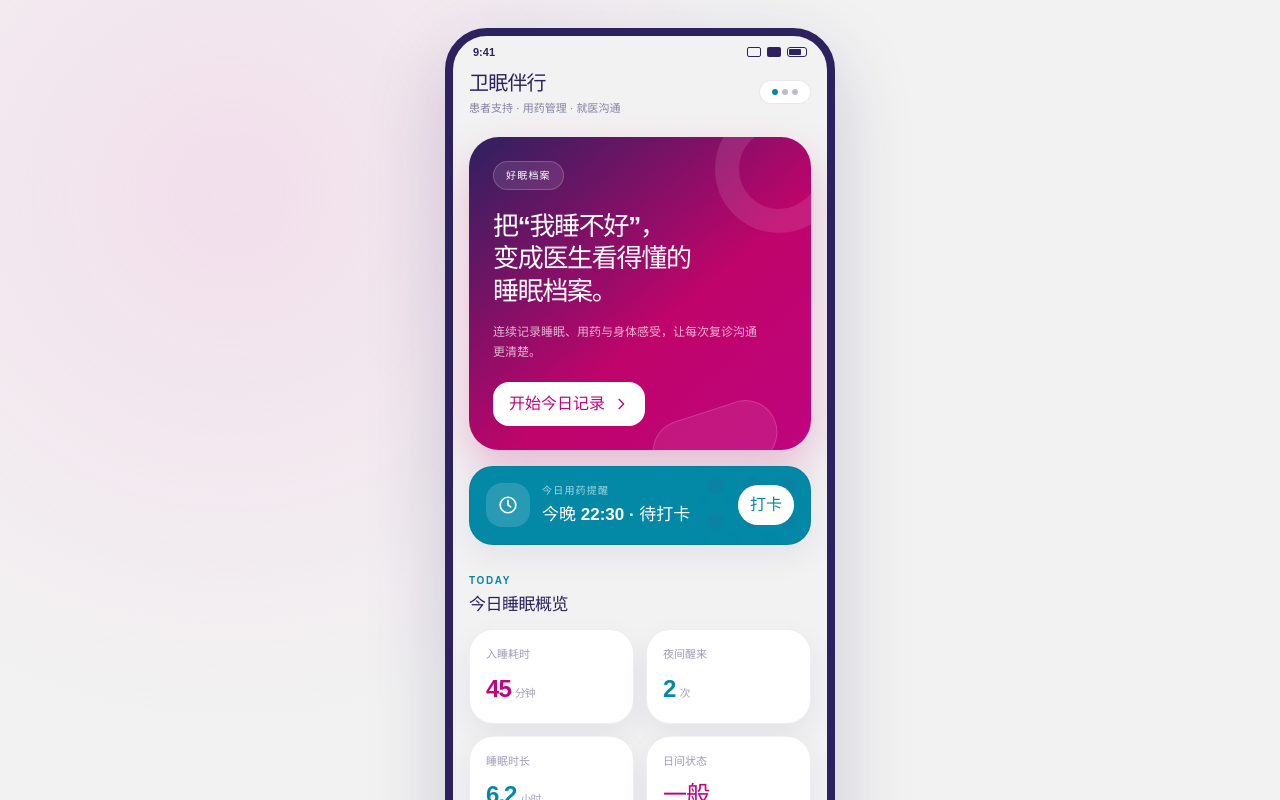
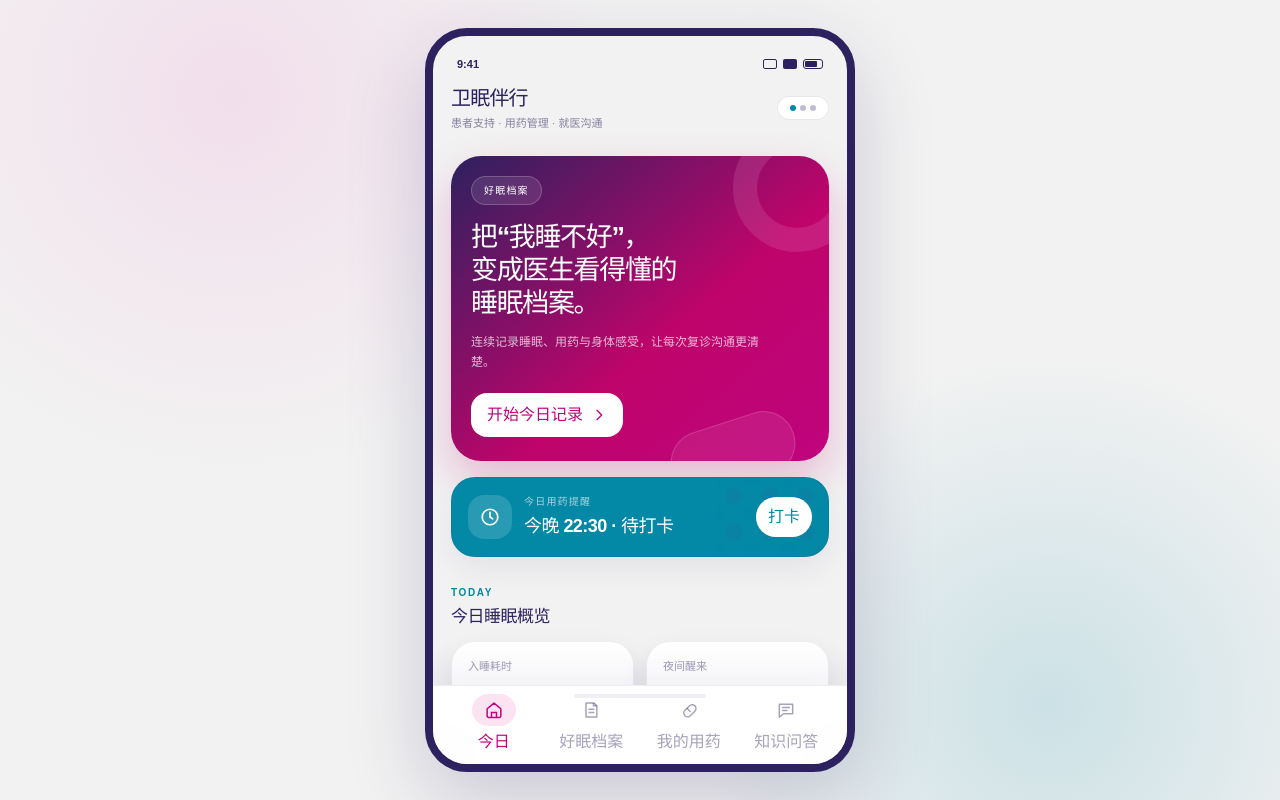
Before and after one commit to UfeLane/weimian, a React (Vite) app: page / in a window 1280 px wide. Shown: the top 800 px of the page. Built offline with nearby package versions, Linux system fonts and the light colour scheme.

Commit message:
Refine mobile shell and fixed bottom nav

```diff
--- a/index.html
+++ b/index.html
@@ -2,11 +2,15 @@
 <html lang="zh-CN">
   <head>
     <meta charset="UTF-8" />
-    <meta name="viewport" content="width=device-width, initial-scale=1.0" />
+    <meta
+      name="viewport"
+      content="width=device-width, initial-scale=1.0, viewport-fit=cover"
+    />
     <meta
       name="description"
       content="卫眠伴行 - 失眠人群用药管理与就医沟通支持计划"
     />
+    <meta name="theme-color" content="#F2F2F2" />
     <title>卫眠伴行</title>
   </head>
   <body>
--- a/src/App.jsx
+++ b/src/App.jsx
@@ -66,7 +66,7 @@ export default function App() {
   return (
     <div className="app-shell">
       <div className="phone">
-        {content}
+        <div className="phone-content">{content}</div>
         <BottomNav active={activeTab} onNavigate={navigate} />
         <Toast message={toast} />
       </div>
--- a/src/components/UI.jsx
+++ b/src/components/UI.jsx
@@ -8,7 +8,7 @@ import {
 
 export function StatusBar() {
   return (
-    <div className="flex h-8 items-center justify-between px-1 text-[11px] font-bold text-[#2D215F]">
+    <div className="flex h-8 items-center justify-between px-1.5 text-[11px] font-bold text-[#2D215F]">
       <span>9:41</span>
       <div className="flex items-center gap-1.5">
         <span className="h-2.5 w-3.5 rounded-[2px] border border-[#2D215F]" />
@@ -25,12 +25,12 @@ export function PageHeader({ title, subtitle, onBack, action }) {
   return (
     <>
       <StatusBar />
-      <header className="mb-5 flex min-h-12 items-center justify-between">
+      <header className="mb-5 flex min-h-14 items-center justify-between">
         <div className="flex min-w-0 items-center gap-2">
           {onBack ? (
             <button
               aria-label="返回"
-              className="pressable -ml-2 grid h-10 w-10 shrink-0 place-items-center rounded-full text-[#2D215F]"
+              className="pressable -ml-2 grid h-11 w-11 shrink-0 place-items-center rounded-full bg-white/68 text-[#2D215F] shadow-[0_6px_16px_rgba(45,33,95,0.06)]"
               onClick={onBack}
               type="button"
             >
@@ -42,7 +42,9 @@ export function PageHeader({ title, subtitle, onBack, action }) {
               {title}
             </h1>
             {subtitle ? (
-              <p className="mt-0.5 truncate text-[11px] text-[#2D215F]/55">{subtitle}</p>
+              <p className="mt-0.5 truncate text-[11px] leading-relaxed text-[#2D215F]/55">
+                {subtitle}
+              </p>
             ) : null}
           </div>
         </div>
@@ -96,7 +98,7 @@ export function Button({
 
   return (
     <button
-      className={`pressable inline-flex min-h-12 items-center justify-center gap-2 rounded-2xl px-5 text-sm font-bold ${styles[variant]} ${disabled ? "cursor-not-allowed opacity-50" : ""} ${className}`}
+      className={`pressable inline-flex min-h-[46px] items-center justify-center gap-2 rounded-[18px] px-5 text-sm font-bold ${styles[variant]} ${disabled ? "cursor-not-allowed opacity-50" : ""} ${className}`}
       disabled={disabled}
       onClick={onClick}
       type={type}
@@ -130,7 +132,7 @@ export function FormField({ label, hint, children }) {
 export function Input({ className = "", ...props }) {
   return (
     <input
-      className={`h-12 w-full rounded-2xl border border-[#2D215F]/10 bg-[#F2F2F2] px-4 text-sm font-semibold text-[#2D215F] outline-none transition focus:border-[#0388A6]/50 focus:bg-white ${className}`}
+      className={`h-[46px] w-full rounded-[18px] border border-[#2D215F]/10 bg-[#F2F2F2] px-4 text-sm font-semibold text-[#2D215F] outline-none transition focus:border-[#0388A6]/50 focus:bg-white ${className}`}
       {...props}
     />
   );
@@ -139,7 +141,7 @@ export function Input({ className = "", ...props }) {
 export function Chip({ active, children, onClick }) {
   return (
     <button
-      className={`pressable rounded-full border px-4 py-2.5 text-xs font-bold transition ${
+      className={`pressable min-h-[38px] rounded-full border px-4 py-2.5 text-xs font-bold transition ${
         active
           ? "border-[#BF047E] bg-[#BF047E] text-white"
           : "border-[#2D215F]/10 bg-white text-[#2D215F]/65"
@@ -161,7 +163,7 @@ export function BottomNav({ active, onNavigate }) {
   ];
 
   return (
-    <nav className="absolute bottom-0 left-0 right-0 z-30 border-t border-[#2D215F]/8 bg-white/95 px-3 pb-[max(10px,env(safe-area-inset-bottom))] pt-2 shadow-[0_-12px_36px_rgba(45,33,95,0.07)] backdrop-blur-xl">
+    <nav className="mini-bottom-nav z-30 shrink-0 border-t border-[#2D215F]/8 bg-white/95 px-3 pb-[max(10px,env(safe-area-inset-bottom))] pt-2 shadow-[0_-12px_36px_rgba(45,33,95,0.07)] backdrop-blur-xl">
       <div className="grid grid-cols-4">
         {tabs.map(({ id, label, Icon }) => {
           const isActive = active === id;
--- a/src/index.css
+++ b/src/index.css
@@ -14,6 +14,8 @@
   --surface: #ffffff;
   --background: #f2f2f2;
   --ink: #2d215f;
+  --device-max-width: 430px;
+  --page-gutter: 18px;
 }
 
 * {
@@ -21,17 +23,26 @@
 }
 
 html {
+  min-height: 100%;
   background: #f2f2f2;
+  -webkit-text-size-adjust: 100%;
 }
 
 body {
   margin: 0;
   min-width: 320px;
   min-height: 100vh;
+  min-height: 100dvh;
   background:
     radial-gradient(circle at 18% 12%, rgb(242 174 219 / 28%), transparent 30%),
     radial-gradient(circle at 82% 88%, rgb(3 136 166 / 16%), transparent 28%),
     #f2f2f2;
+  overscroll-behavior-y: none;
+}
+
+#root {
+  min-height: 100vh;
+  min-height: 100dvh;
 }
 
 button,
@@ -46,25 +57,43 @@ button {
 
 .app-shell {
   min-height: 100vh;
+  min-height: 100dvh;
 }
 
 .phone {
   position: relative;
-  width: min(100%, 390px);
+  display: flex;
+  flex-direction: column;
+  width: 100%;
+  max-width: var(--device-max-width);
   min-height: 100vh;
+  min-height: 100dvh;
+  height: 100vh;
+  height: 100dvh;
   margin: 0 auto;
   overflow: hidden;
   background: #f2f2f2;
 }
 
+.phone-content {
+  flex: 1;
+  min-height: 0;
+  overflow-y: auto;
+  overflow-x: hidden;
+  -webkit-overflow-scrolling: touch;
+  scroll-padding-bottom: 24px;
+}
+
 .page {
-  min-height: 100vh;
-  padding: 0 16px 112px;
+  min-height: 100%;
+  padding:
+    max(12px, env(safe-area-inset-top)) var(--page-gutter)
+    28px;
   animation: page-in 380ms cubic-bezier(0.22, 1, 0.36, 1);
 }
 
 .safe-top {
-  height: 14px;
+  height: max(14px, env(safe-area-inset-top));
 }
 
 .card {
@@ -102,6 +131,22 @@ button {
   display: none;
 }
 
+.mini-bottom-nav {
+  position: relative;
+}
+
+.mini-bottom-nav::before {
+  content: "";
+  position: absolute;
+  left: 50%;
+  top: 8px;
+  height: 4px;
+  width: 132px;
+  transform: translateX(-50%);
+  border-radius: 999px;
+  background: rgb(45 33 95 / 7%);
+}
+
 @keyframes page-in {
   from {
     opacity: 0;
@@ -124,19 +169,28 @@ button {
   }
 }
 
-@media (min-width: 640px) {
+@media (min-width: 768px) {
   .app-shell {
-    padding: 28px 0;
+    padding: 28px 20px;
   }
 
   .phone {
     min-height: calc(100vh - 56px);
+    min-height: calc(100dvh - 56px);
+    height: calc(100vh - 56px);
+    height: calc(100dvh - 56px);
     border: 8px solid #2d215f;
     border-radius: 42px;
     box-shadow: 0 28px 80px rgb(45 33 95 / 20%);
   }
 
   .page {
-    min-height: calc(100vh - 72px);
+    min-height: 100%;
   }
 }
+
+@media (max-width: 389px) {
+  :root {
+    --page-gutter: 14px;
+  }
+}
--- a/src/pages/HomePage.jsx
+++ b/src/pages/HomePage.jsx
@@ -96,25 +96,25 @@ export default function HomePage({ onNavigate, onToast }) {
         title="卫眠伴行"
       />
 
-      <section className="relative overflow-hidden rounded-[30px] bg-[linear-gradient(140deg,#2D215F_0%,#BF046B_58%,#BF047E_100%)] p-6 text-white shadow-[0_20px_45px_rgba(191,4,107,0.24)]">
+      <section className="relative overflow-hidden rounded-[30px] bg-[linear-gradient(140deg,#2D215F_0%,#BF046B_58%,#BF047E_100%)] px-5 pb-6 pt-5 text-white shadow-[0_20px_45px_rgba(191,4,107,0.24)]">
         <div className="absolute -right-8 -top-8 h-32 w-32 rounded-full border-[24px] border-[#F2AEDB]/15" />
         <div className="absolute -bottom-6 right-8 h-16 w-32 rotate-[-18deg] rounded-full border border-white/15 bg-white/8" />
         <div className="relative">
           <span className="inline-flex rounded-full border border-white/20 bg-white/10 px-3 py-1.5 text-[10px] font-bold tracking-[0.12em]">
             好眠档案
           </span>
-          <h2 className="mt-5 max-w-[270px] text-[26px] font-black leading-[1.25] tracking-[-0.05em]">
+          <h2 className="mt-4 max-w-[292px] text-[27px] font-black leading-[1.22] tracking-[-0.05em]">
             把“我睡不好”，
             <br />
             变成医生看得懂的
             <br />
             睡眠档案。
           </h2>
-          <p className="mt-4 max-w-[275px] text-xs leading-relaxed text-white/70">
+          <p className="mt-3 max-w-[290px] text-[12px] leading-[1.7] text-white/72">
             连续记录睡眠、用药与身体感受，让每次复诊沟通更清楚。
           </p>
           <Button
-            className="mt-5 !min-h-11 !bg-white !px-4 !text-[#BF047E] !shadow-none"
+            className="mt-5 !min-h-[44px] !rounded-[16px] !bg-white !px-4 !text-[#BF047E] !shadow-none"
             onClick={() => onNavigate("sleep")}
           >
             开始今日记录
@@ -131,7 +131,7 @@ export default function HomePage({ onNavigate, onToast }) {
           </span>
           <div className="min-w-0 flex-1">
             <p className="text-[10px] font-bold tracking-[0.12em] text-white/65">今日用药提醒</p>
-            <p className="mt-1 text-[17px] font-black">今晚 22:30 · 待打卡</p>
+            <p className="mt-1 text-[18px] font-black tracking-[-0.03em]">今晚 22:30 · 待打卡</p>
           </div>
           <button
             className="pressable rounded-full bg-white px-3 py-2 text-[11px] font-black text-[#0388A6]"
@@ -150,7 +150,7 @@ export default function HomePage({ onNavigate, onToast }) {
             <Card className="p-4" key={stat.label}>
               <p className="text-[11px] font-semibold text-[#2D215F]/45">{stat.label}</p>
               <p
-                className={`mt-2 text-[24px] font-black tracking-[-0.04em] ${
+                className={`mt-2 text-[26px] font-black tracking-[-0.04em] ${
                   stat.tone === "medical" ? "text-[#0388A6]" : "text-[#BF047E]"
                 }`}
               >
@@ -169,7 +169,7 @@ export default function HomePage({ onNavigate, onToast }) {
         <div className="grid grid-cols-2 gap-3">
           {quickActions.map(({ label, sub, Icon, page }, index) => (
             <button
-              className={`card pressable flex min-h-[104px] items-start gap-3 rounded-[22px] p-4 text-left ${
+              className={`card pressable flex min-h-[112px] items-start gap-3 rounded-[22px] p-4 text-left ${
                 index === 0 ? "border-[#BF047E]/15 bg-[#F2AEDB]/18" : ""
               }`}
               key={label}
--- a/src/pages/ReportPage.jsx
+++ b/src/pages/ReportPage.jsx
@@ -38,15 +38,15 @@ export default function ReportPage({ onToast }) {
     <main className="page">
       <PageHeader subtitle="2026.06.17 - 2026.06.23" title="好眠档案报告" />
 
-      <section className="relative overflow-hidden rounded-[30px] bg-[linear-gradient(145deg,#2D215F_0%,#0388A6_100%)] p-6 text-white shadow-[0_20px_44px_rgba(45,33,95,0.22)]">
+      <section className="relative overflow-hidden rounded-[30px] bg-[linear-gradient(145deg,#2D215F_0%,#0388A6_100%)] px-5 pb-6 pt-5 text-white shadow-[0_20px_44px_rgba(45,33,95,0.22)]">
         <div className="absolute -right-12 -top-12 h-40 w-40 rounded-full border-[28px] border-[#F2AEDB]/10" />
         <div className="relative">
           <span className="grid h-12 w-12 place-items-center rounded-[18px] bg-white/12">
             <ReportIcon size={24} />
           </span>
           <p className="mt-5 text-[10px] font-bold tracking-[0.16em] text-white/55">WEEKLY SUMMARY</p>
-          <h2 className="mt-2 text-2xl font-black tracking-[-0.04em]">本周记录完整度 86%</h2>
-          <p className="mt-2 text-xs leading-relaxed text-white/65">
+          <h2 className="mt-2 text-[28px] font-black tracking-[-0.05em]">本周记录完整度 86%</h2>
+          <p className="mt-2 text-[12px] leading-[1.7] text-white/68">
             已连续记录 6 天，可用于复诊时快速回顾睡眠与用药情况。
           </p>
           <div className="mt-5 h-2 overflow-hidden rounded-full bg-white/12">
```
